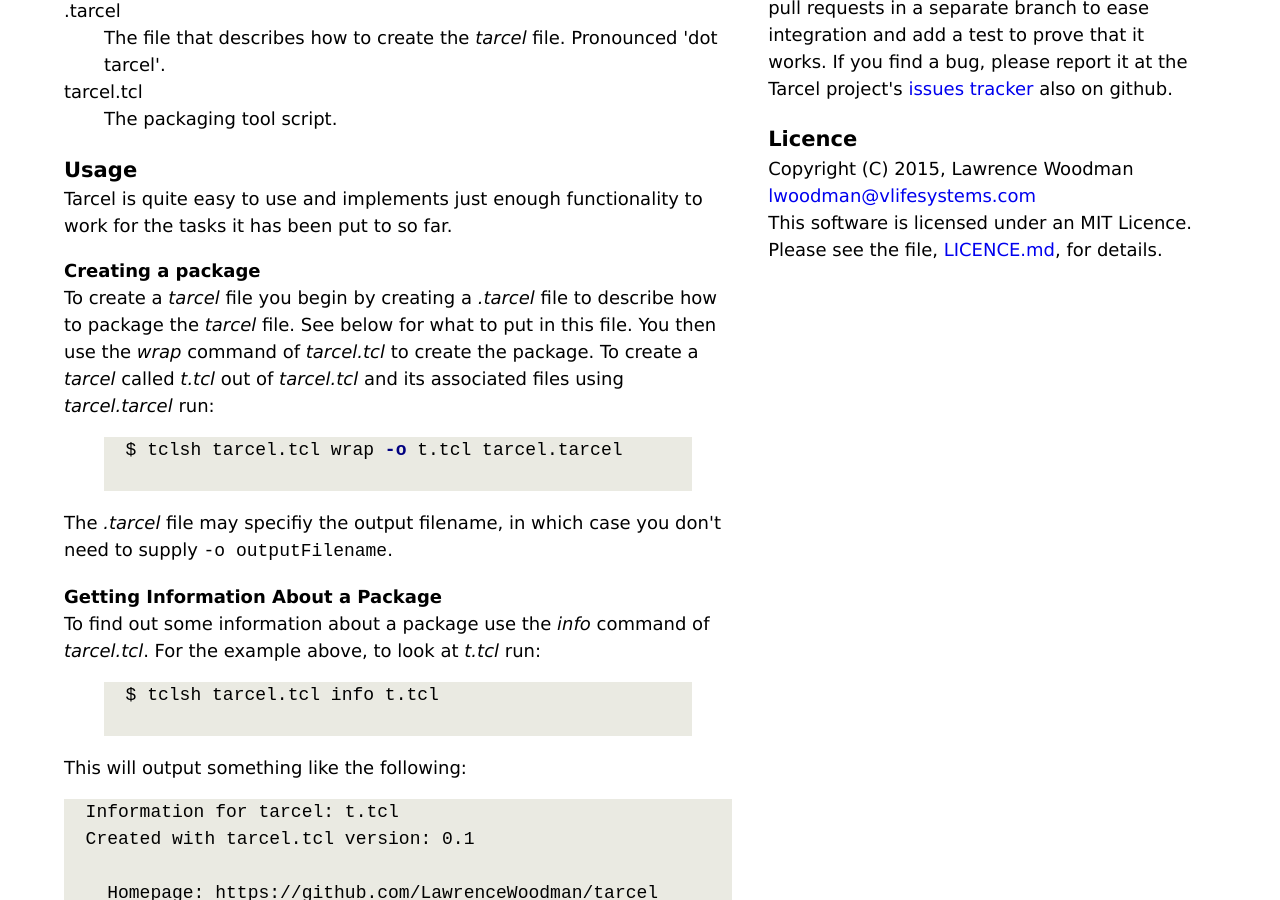
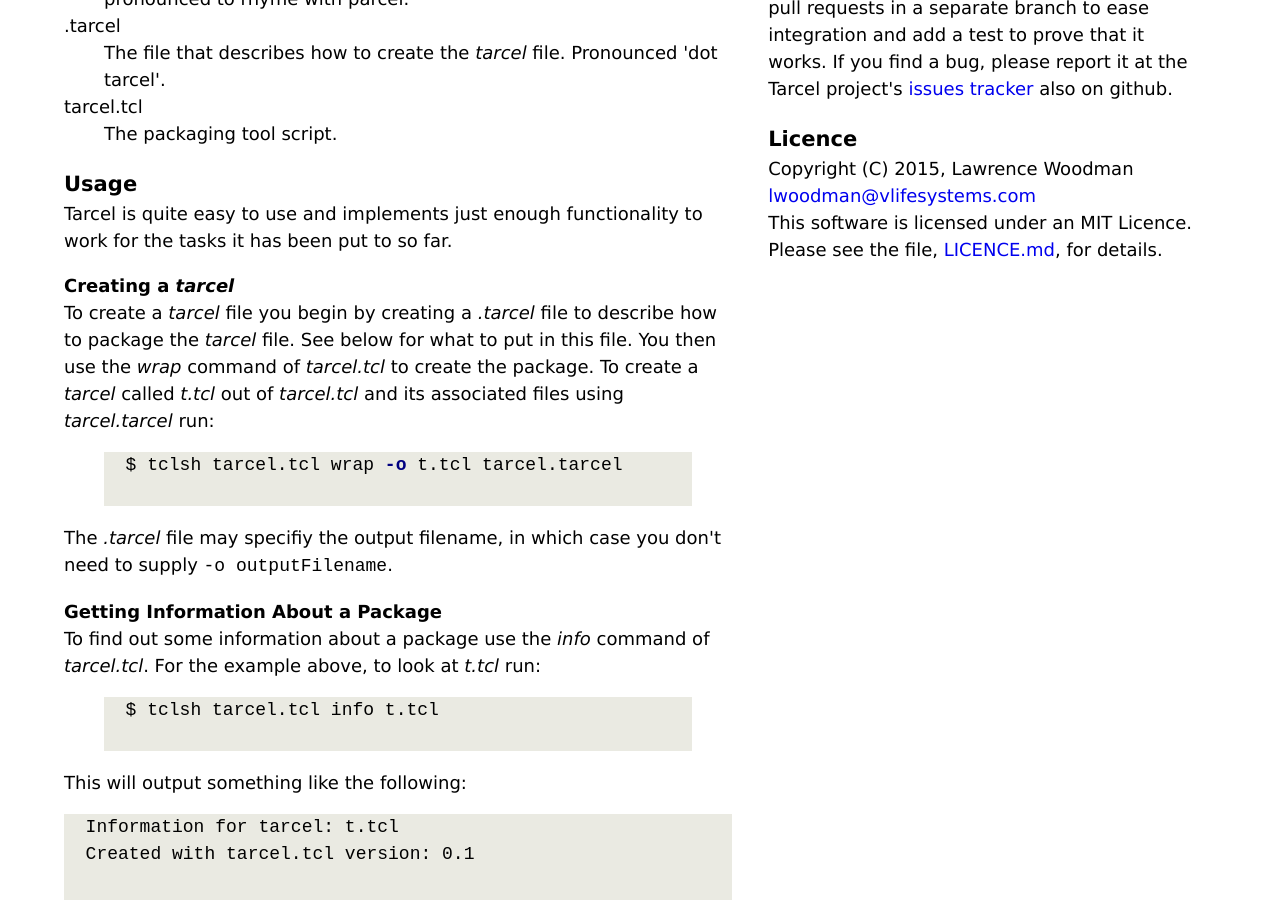
Before and after one commit to vlifesystems/vlifesystems.github.io, a Jekyll site: the page built from projects/tarcel/index.html, in a window 1280 px wide and 900 px high, scrolled down 521 px. Built offline with Jekyll 4.4.1, drawn with Linux system fonts in a browser that asks for light colours.

Commit message:
Change formatting of two headers

```diff
--- a/projects/tarcel/index.html
+++ b/projects/tarcel/index.html
@@ -8,7 +8,7 @@
 
 <div class="leftColumn23rd">
 
-  <h3>Tarcel <small>A Tcl Packaging Tool</small></h3>
+  <h2>Tarcel <small>A Tcl Packaging Tool</small></h2>
   Tarcel allows you to combine a number of files together to create a single tarcel file that can be run by tclsh, wish, or can be sourced into another Tcl script. This makes it easy to distribute your applications as a single file. In addition it allows you to easily create Tcl modules made up of several files including shared libraries, and then take advantage of the extra benefits that Tcl modules provide such as faster loading time.
 
 
@@ -25,7 +25,7 @@
   <h3>Usage</h3>
   Tarcel is quite easy to use and implements just enough functionality to work for the tasks it has been put to so far.
 
-  <h4>Creating a package</h4>
+  <h4>Creating a <em>tarcel</em></h4>
   To create a <em>tarcel</em> file you begin by creating a <em>.tarcel</em> file to describe how to package the <em>tarcel</em> file.  See below for what to put in this file.  You then use the <em>wrap</em> command of <em>tarcel.tcl</em> to create the package.
 
   To create a <em>tarcel</em> called <em>t.tcl</em> out of <em>tarcel.tcl</em> and its associated files using <em>tarcel.tarcel</em> run:
```
